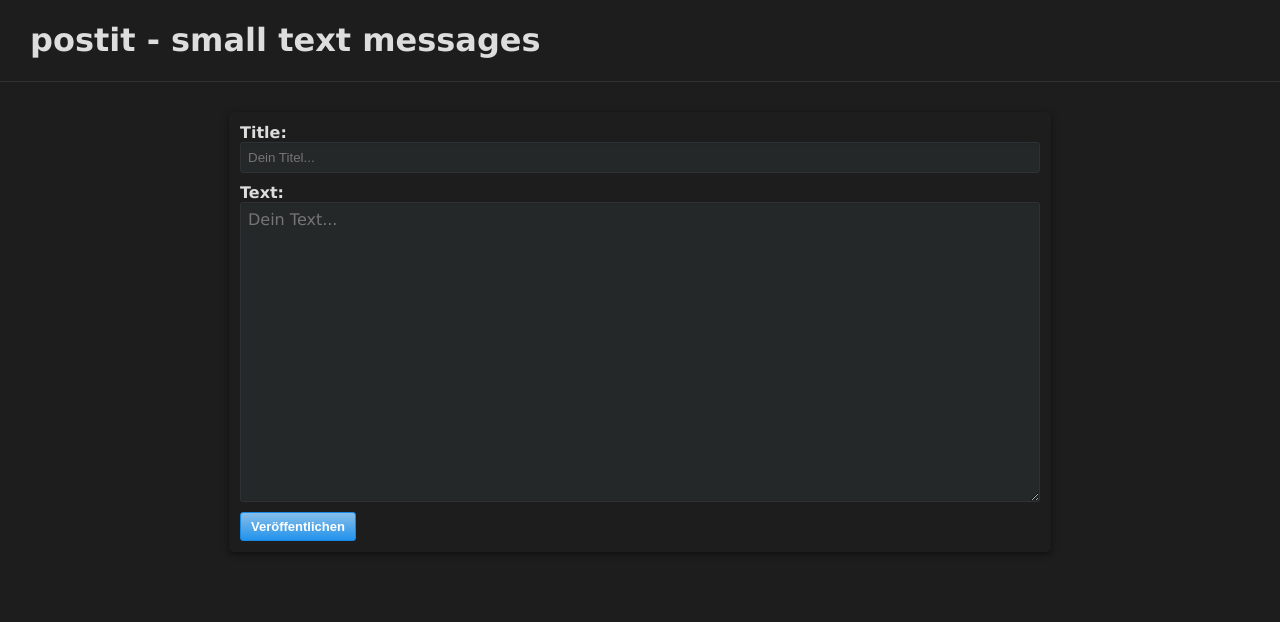
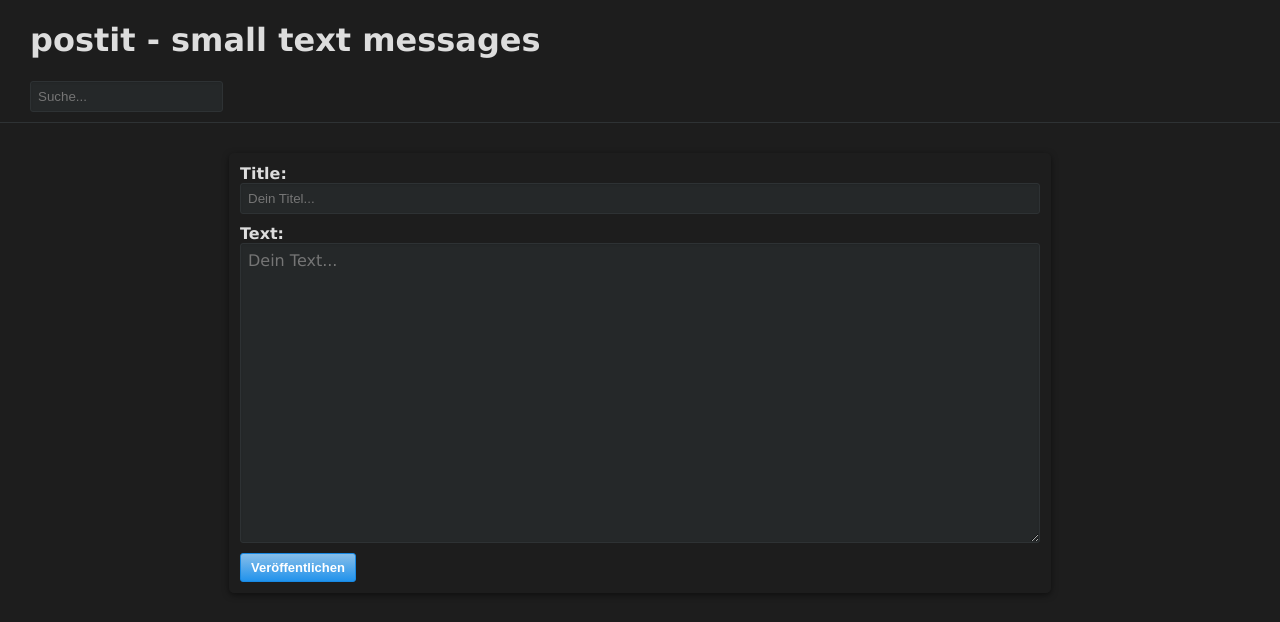
Before and after one commit to virtualdreams/postit, a Flask app: page /submit in a window 1280 px wide. Shown: the top 622 px of the page. Run offline with Flask 2, Linux system fonts and the light colour scheme.

Commit message:
Added search for articles.

```diff
--- a/app.py
+++ b/app.py
@@ -76,6 +76,15 @@ def post_edit(id = None):
 
 	return json.dumps({}), 500
 
+@app.route('/search/<term>', methods = ['GET'])
+def get_search(term = None):
+	if term is None:
+		abort(404)
+
+	_result = db.search(term)
+
+	return render_template('_postit.html', view = _result)
+
 #@app.route('/api/s/list')
 #def api_list_submits():
 #	view = []
--- a/static/css/style.css
+++ b/static/css/style.css
@@ -20,6 +20,11 @@ a {
 	border-bottom: 1px solid #2e3234;
 }
 
+.header h1 {
+	white-space: nowrap;
+	text-overflow: ellipsis;
+}
+
 .content {
 	overflow: hidden;
 }
@@ -33,6 +38,7 @@ a {
 .single {
 	display: flex;
 	justify-content: center;
+	color: #dddddd;
 }
 
 article {
@@ -92,6 +98,18 @@ article label {
 	font-weight: bold;
 }
 
+.search {
+	border: 1px solid #2e3234;
+	border-radius: 3px;
+	background-color: #252829;
+	padding: 7px;
+	vertical-align: middle;
+	box-shadow: 0 1px 2px rgba(0, 0, 0, 0.075) inset;
+	color: #dddddd;
+	margin-bottom: 10px;
+	box-sizing: border-box;
+}
+
 .button {
 	background-color: #2293EC;
 	border-radius: 3px;
--- a/templates/_404.html
+++ b/templates/_404.html
@@ -1,6 +1,6 @@
 {% extends "layout.html" %}
 {% block body %}
-<div class="dashboard">
+<div class="single">
 	<h1>Wow, so much space...</h1>
 </div>
 {% endblock %}
--- a/templates/layout.html
+++ b/templates/layout.html
@@ -16,10 +16,21 @@
 		<div class="wrapper">
 			<div class="header">
 				<h1><a href="/">postit - small text messages</a></h1>
+				<input type="text" name="search" placeholder="Suche..." id="search" class="search" />
 			</div>
 			<div class="content">
 				{% block body %}{% endblock %}
 			</div>
 		</div>
+		<script type="text/javascript">
+			$(function() {
+				$('#search').keypress(function(e) {
+					var term = $('#search').val().trim();
+					if (e.which == 13 && term != '') {
+						location.href = '/search/' + term;
+					}
+				});
+			});
+		</script>
 	</body>
 </html>
```
Also changed, not shown: database.py (+31 -0 lines).
